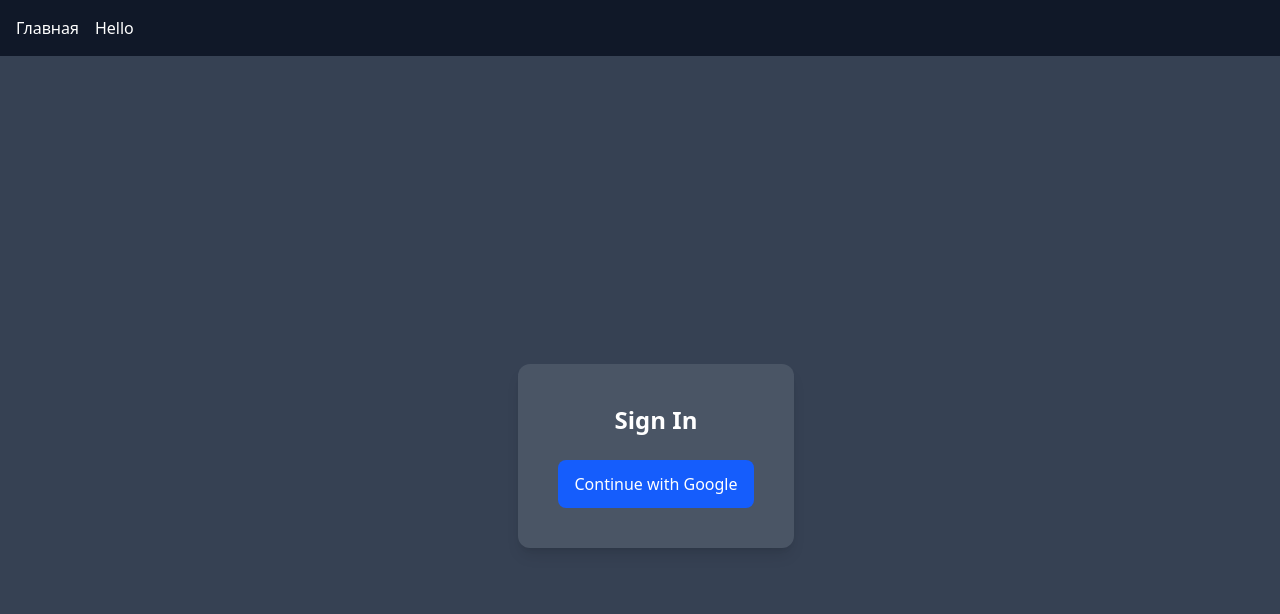
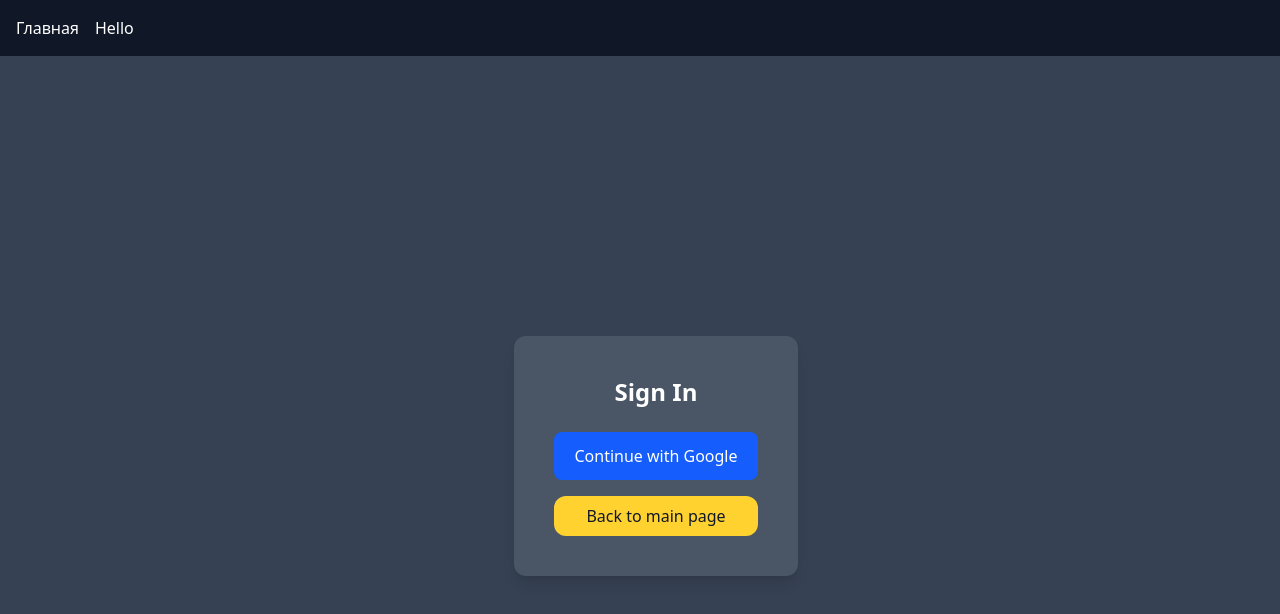
Before and after one commit to George-RB/Portfast, a Next.js app: page /auth/login in a window 1280 px wide. Shown: the top 614 px of the page. Built offline with nearby package versions, Linux system fonts and the light colour scheme.

Commit message:
:feat: some buttons

```diff
--- a/src/app/components/oauth/OAuthGoogleButton.tsx
+++ b/src/app/components/oauth/OAuthGoogleButton.tsx
@@ -1,4 +1,5 @@
 'use client';
+import Link from 'next/link';
 
 export default function OAuthGoogleButton() {
   const handleGoogleAuth = () => {
@@ -21,11 +22,19 @@
   };
 
   return (
+    <div className="space-y-4 flex flex-col text-center">
       <button
         onClick={handleGoogleAuth}
         className="w-full flex items-center justify-center gap-2 bg-blue-600 text-white py-3 rounded-lg hover:bg-blue-700 transition"
       >
         <span>Continue with Google</span>
       </button>
+      <Link
+        href="/"
+        className="bg-amber-300 text-gray-900 rounded-xl px-4 py-2 hover:bg-amber-500"
+      >
+        Back to main page
+      </Link>
+    </div>
   );
 }
--- a/src/app/hello/page.tsx
+++ b/src/app/hello/page.tsx
@@ -1,9 +1,17 @@
 // app/hello/page.tsx
+
+import Link from 'next/link';
 
 export default function HelloPage() {
   return (
-    <div className="p-6">
+    <div className="min-h-screen flex flex-col items-center justify-center">
       <h1 className="text-2xl mb-4 ">Hello Page</h1>
+      <Link
+        href="/"
+        className="bg-amber-300 text-gray-900 rounded-xl px-4 py-2 hover:bg-amber-500"
+      >
+        Main Page
+      </Link>
     </div>
   );
 }
```
Lines whose indentation alone changed are shown as unchanged.
